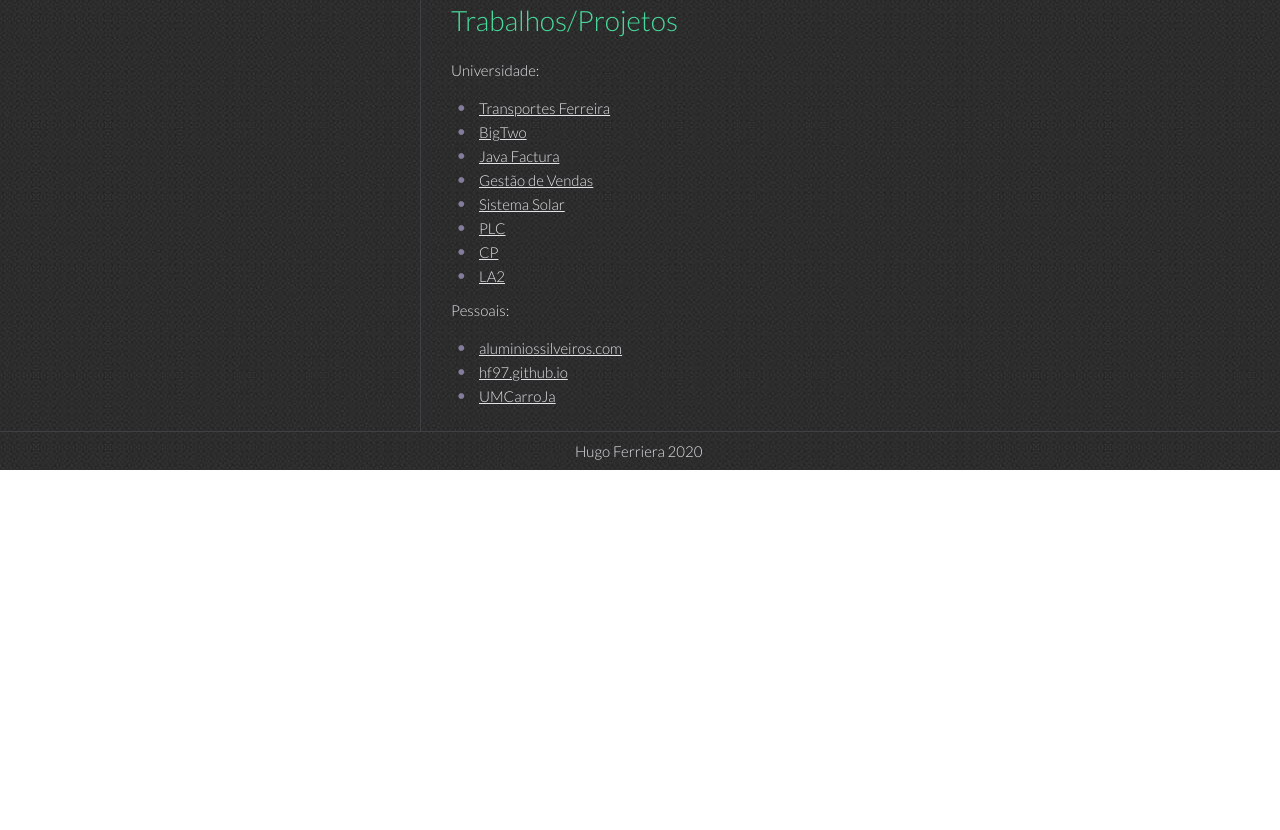
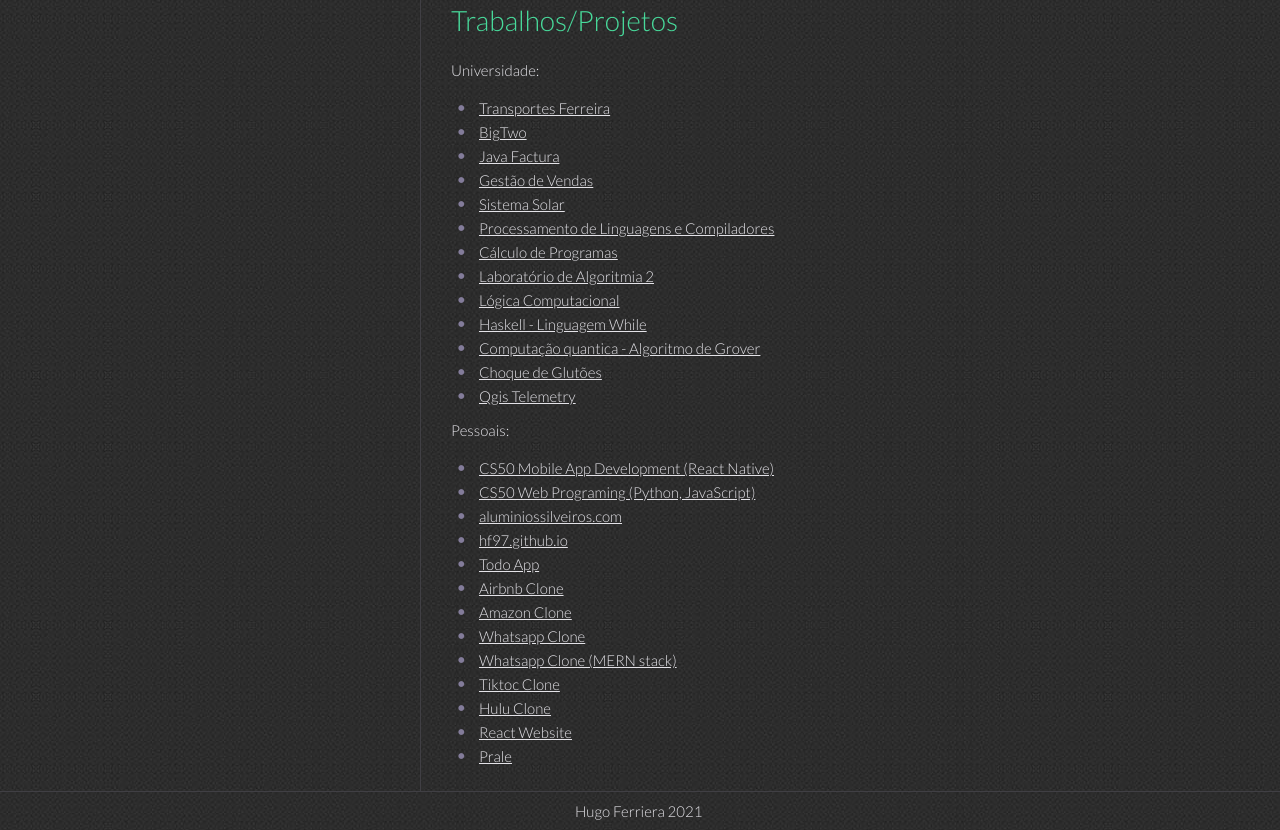
Before and after one commit to HF97/hf97.github.io, a plain HTML site: page index.html in a window 1280 px wide. Shown: the part 911-1741 px from the top of the page. Before the commit the page ends 1381 px from the top, so only its background shows below. Drawn offline with Linux system fonts and the light colour scheme.

Commit message:
Update trabalhos/projetos. Update data no footer.

```diff
--- a/index.html
+++ b/index.html
@@ -118,15 +118,30 @@
                         <li><a href="https://github.com/HF97/JavaFactura">Java Factura</a></li>
                         <li><a href="https://github.com/HF97/GestaoVendas">Gestão de Vendas</a></li>
                         <li><a href="https://github.com/HF97/SistemaSolar">Sistema Solar</a></li>
-                        <li><a href="https://github.com/HF97/PLC">PLC</a></li>
-                        <li><a href="https://github.com/HF97/TrabalhoCP">CP</a></li>
-                        <li><a href="https://github.com/HF97/LA2">LA2</a></li>
+                        <li><a href="https://github.com/HF97/PLC">Processamento de Linguagens e Compiladores</a></li>
+                        <li><a href="https://github.com/HF97/TrabalhoCP">Cálculo de Programas</a></li>
+                        <li><a href="https://github.com/HF97/LA2">Laboratório de Algoritmia 2</a></li>
+                        <li><a href="https://github.com/hf97/TrabalhosLC">Lógica Computacional</a></li>
+                        <li><a href="https://github.com/hf97/TrabalhoSemantica">Haskell - Linguagem While</a></li>
+                        <li><a href="https://github.com/hf97/IC-GroverAlgorithm">Computação quantica - Algoritmo de Grover</a></li>
+                        <li><a href="https://github.com/hf97/PC-ChoqueGlutoes">Choque de Glutões</a></li>
+                        <li><a href="https://github.com/hf97/QGIS-telemetry">Qgis Telemetry</a></li>
                     </ul>
                     <p>Pessoais:</p>
                     <ul>
+                        <li><a href="https://github.com/hf97/CS50MobileAppDevelopmentReactNative">CS50 Mobile App Development (React Native)</a></li>
+                        <li><a href="https://github.com/hf97/CS50WebProgrammingWithPythonAndJavaScript">CS50 Web Programing (Python, JavaScript)</a></li>
                         <li><a href="https://aluminiossilveiros.com">aluminiossilveiros.com</a></li>
                         <li><a href="https://github.com/HF97/HF97.github.io">hf97.github.io</a></li>
-                        <li><a href="https://github.com/HF97/UMCarroJa">UMCarroJa</a></li>
+                        <li><a href="https://github.com/hf97/TODO-app">Todo App</a></li>
+                        <li><a href="https://github.com/hf97/airbnb-clone">Airbnb Clone</a></li>
+                        <li><a href="https://github.com/hf97/amazon-clone">Amazon Clone</a></li>
+                        <li><a href="https://github.com/hf97/whatsapp-clone">Whatsapp Clone</a></li>
+                        <li><a href="https://github.com/hf97/whatsapp-mern-clone">Whatsapp Clone (MERN stack)</a></li>
+                        <li><a href="https://github.com/hf97/tiktok-mern-clone">Tiktoc Clone</a></li>
+                        <li><a href="https://github.com/hf97/hulu-clone">Hulu Clone</a></li>
+                        <li><a href="https://github.com/hf97/react-website">React Website</a></li>
+                        <li><a href="">Prale</a></li>
                     </ul>
                 </div>
             </div>
@@ -135,7 +150,7 @@
 
     <!-- footer -->
     <footer>
-        <p class="textoFooter">Hugo Ferriera 2020</p>
+        <p class="textoFooter">Hugo Ferriera 2021</p>
     </footer>
 
     <!-- botao inicio -->
```
